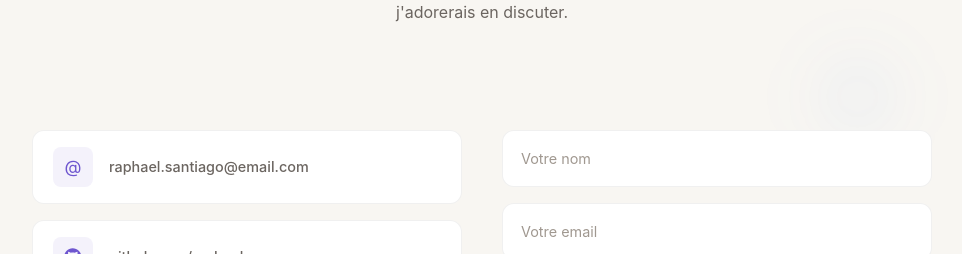
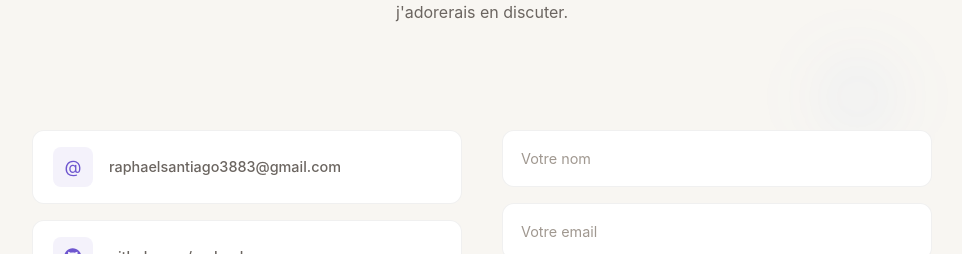
Before and after one commit to vodrush/raphael-portfolio, a React (Vite) app: page / in a window 1280 px wide. Shown: the part 4300-4554 px from the top of the page, without its empty margins (158-1120 px from the left). Built offline with nearby package versions, Linux system fonts and the light colour scheme.

Commit message:
fix: email, liens cliquables contact

```diff
--- a/src/components/Contact.tsx
+++ b/src/components/Contact.tsx
@@ -51,18 +51,18 @@ const Contact = () => {
 
       <div className="contact-grid">
         <div className={`contact-info ${inView ? 'is-visible' : ''}`}>
-          <div className="contact-item">
+          <a href="mailto:raphaelsantiago3883@gmail.com" className="contact-item" aria-label="Envoyer un email">
             <div className="contact-item-icon">@</div>
-            <span className="contact-item-text">raphael.santiago@email.com</span>
-          </div>
-          <div className="contact-item">
+            <span className="contact-item-text">raphaelsantiago3883@gmail.com</span>
+          </a>
+          <a href="https://github.com/vodrush" target="_blank" rel="noopener noreferrer" className="contact-item" aria-label="GitHub">
             <div className="contact-item-icon"><FaGithub /></div>
             <span className="contact-item-text">github.com/vodrush</span>
-          </div>
-          <div className="contact-item">
+          </a>
+          <a href="https://www.linkedin.com/in/raphael-santiago-7b80961b5/" target="_blank" rel="noopener noreferrer" className="contact-item" aria-label="LinkedIn">
             <div className="contact-item-icon"><FaLinkedin /></div>
             <span className="contact-item-text">linkedin.com/in/raphael-santiago</span>
-          </div>
+          </a>
           <a href="/CV%202026.pdf" download className="cta-button" style={{ marginTop: '8px' }}>
             <FaFilePdf /> Télécharger mon CV
           </a>
```
